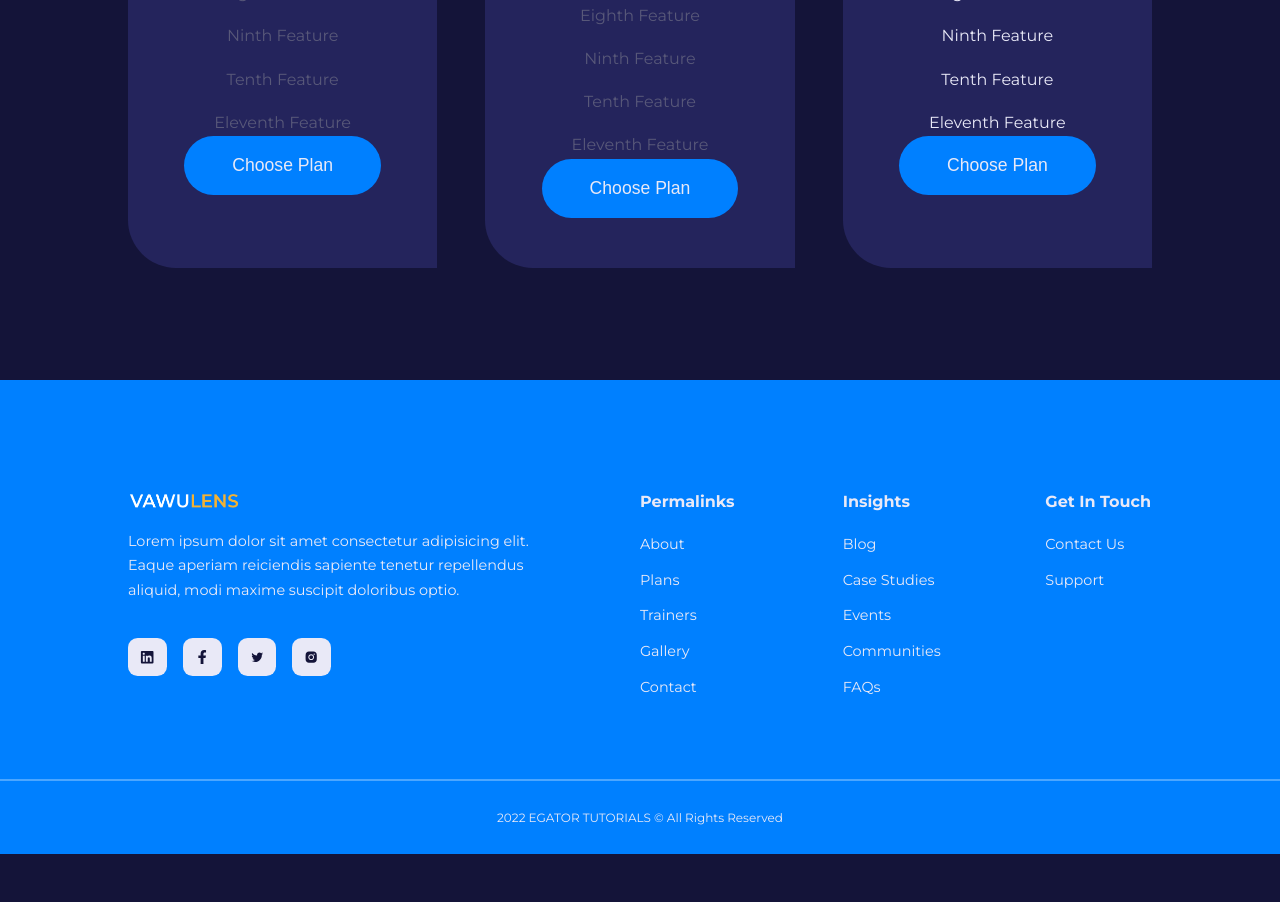
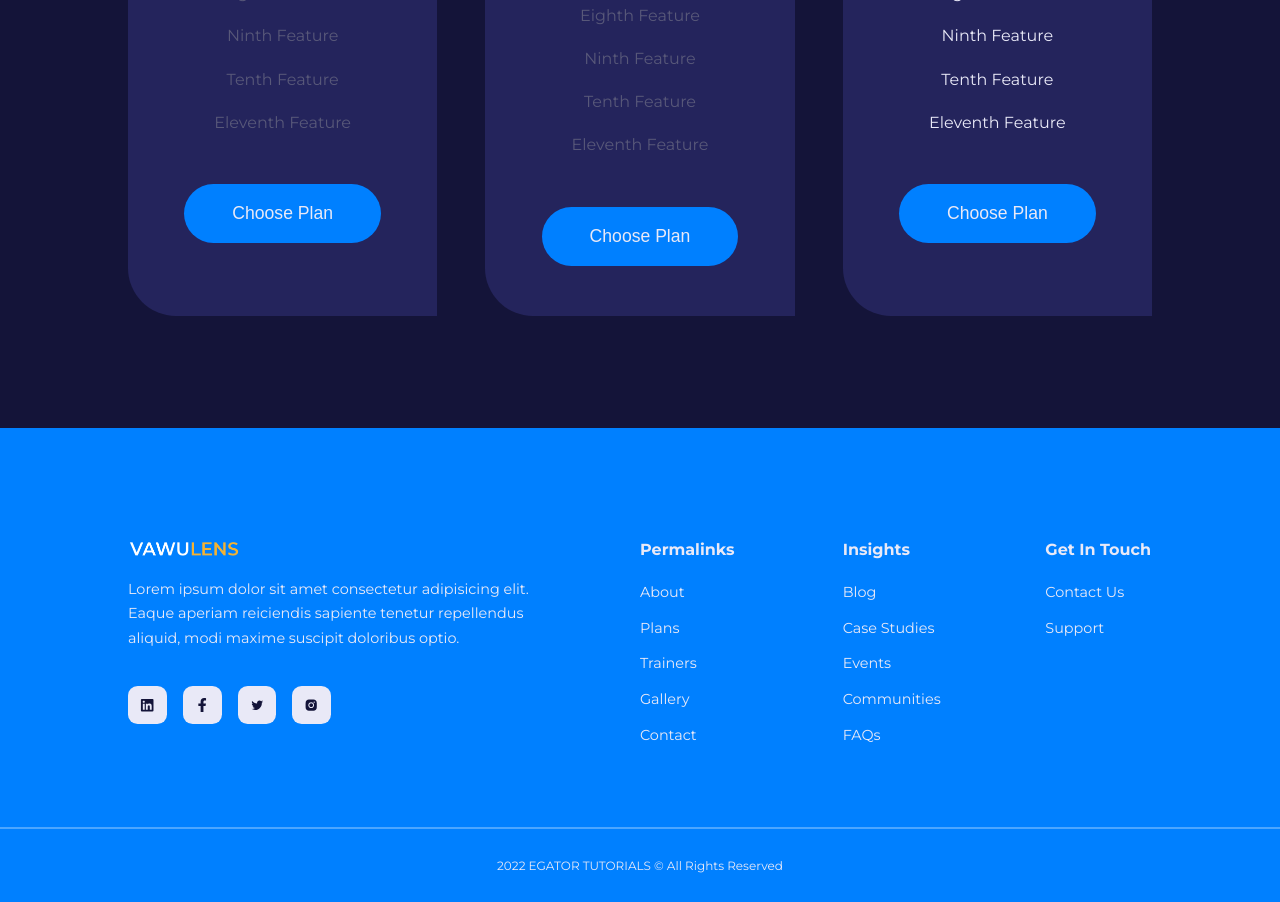
Before and after one commit to erickdc7/react-trainer-website, a React (Create React App) app: page /plans in a window 1280 px wide. Shown: the part 1260-2162 px from the top of the page. Before the commit the page ends 2114 px from the top, so only its background shows below. Built offline with nearby package versions, Linux system fonts and the light colour scheme; the HTML template or start-up script is replaced by a standard one.

Commit message:
plan button styles added to plans.css

```diff
--- a/src/pages/plans/plans.css
+++ b/src/pages/plans/plans.css
@@ -34,3 +34,8 @@
 .plan p.disabled {
   color: var(--color-gray-400);
 }
+
+.plan button {
+  margin-top: 3rem;
+  cursor: pointer;
+}
```
